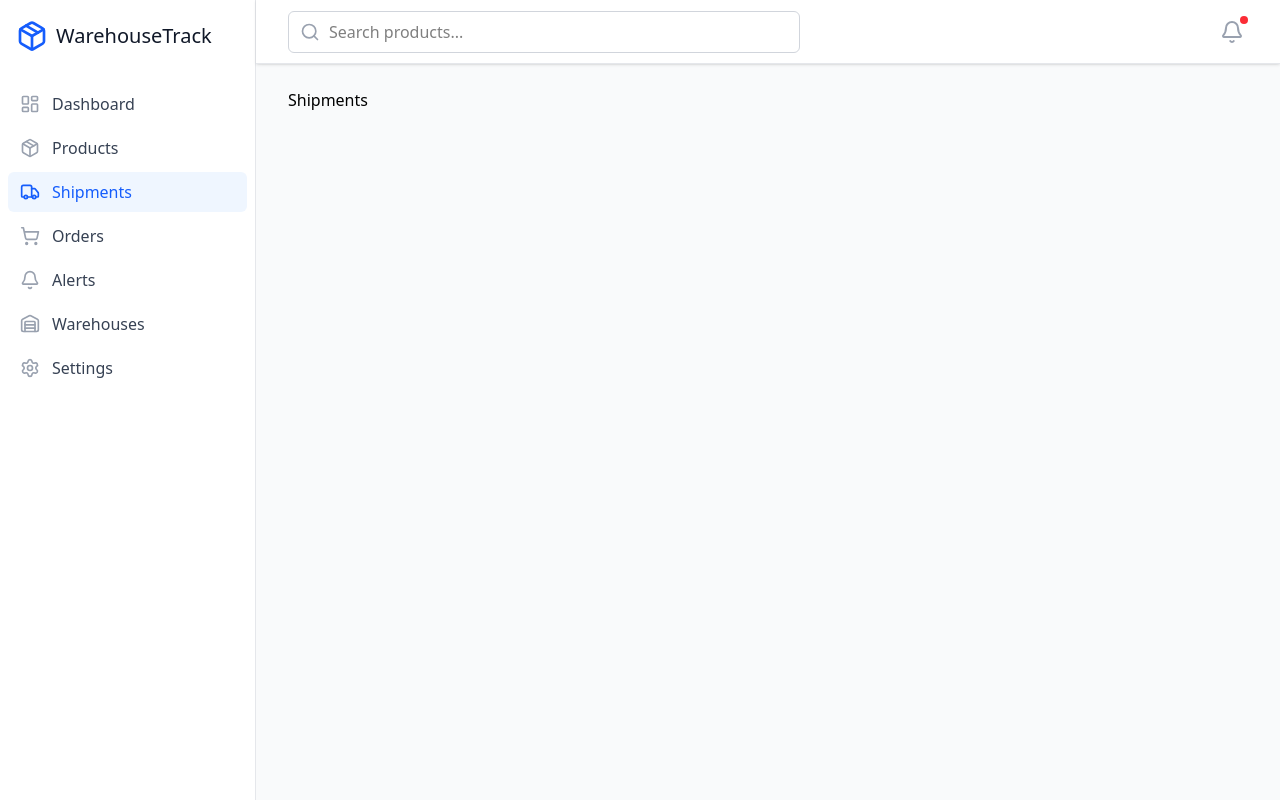
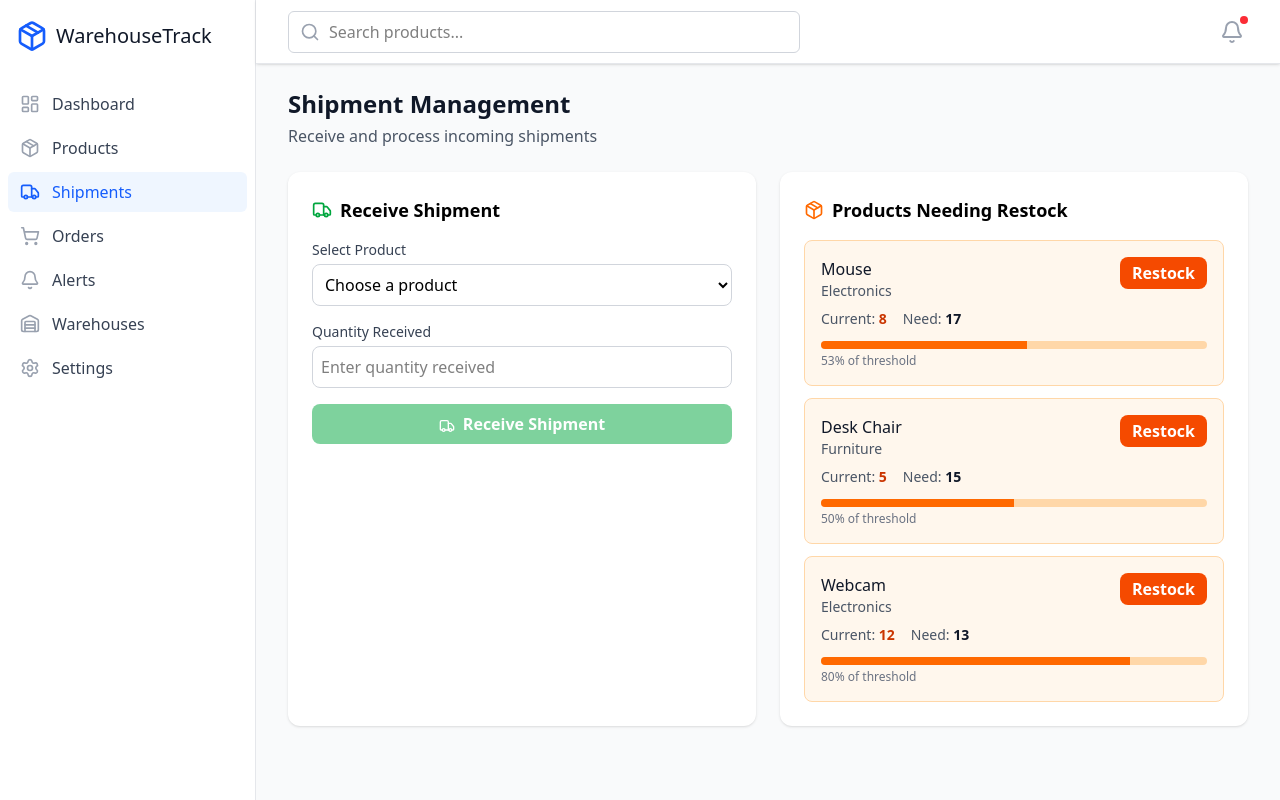
Before and after one commit to yjrajput/Warehouse-project, a React app in the folder frontend/: page / in a window 1280 px wide. Both pictures are taken after a click on the button "Shipments". Built offline with nearby package versions, Linux system fonts and the light colour scheme; the HTML template or start-up script is replaced by a standard one.

Commit message:
Shipment Component is complete

```diff
--- a/frontend/src/pages/Shipments.jsx
+++ b/frontend/src/pages/Shipments.jsx
@@ -1,9 +1,211 @@
-import React from 'react'
+import { useState } from 'react';
+import { TruckIcon, Package, CheckCircle } from 'lucide-react';
+import { useInventory } from '../contextAPI/InventoryContext';
+import { toast } from 'sonner';
 
 const Shipments = () => {
+  const { products, receiveShipment, selectedWarehouse } = useInventory();
+  const [selectedProduct, setSelectedProduct] = useState('');
+  const [quantity, setQuantity] = useState('');
+  const [showSuccess, setShowSuccess] = useState(false);
+
+
+  const filteredProducts =
+    selectedWarehouse === 'all'
+      ? products
+      : products.filter((p) => p.warehouseId === selectedWarehouse);
+
+
+  const product = products.find((p) => p.id === selectedProduct);
+
+
+  const handleSubmit = (e) => {
+    e.preventDefault();
+
+    if (!selectedProduct) {
+      toast.error('Please select a product');
+      return;
+    }
+
+    const qty = parseInt(quantity, 10);
+    if (!qty || qty <= 0) {
+      toast.error('Please enter a valid quantity');
+      return;
+    }
+
+    receiveShipment(selectedProduct, qty);
+
+    setShowSuccess(true);
+    setTimeout(() => setShowSuccess(false), 2000);
+
+    setSelectedProduct('');
+    setQuantity('');
+  };
+
   return (
-    <div>Shipments</div>
-  )
-}
+    <div className="space-y-6">
 
-export default Shipments
+      <div>
+        <h1 className="text-2xl font-bold text-gray-900">Shipment Management</h1>
+        <p className="mt-1 text-gray-600">Receive and process incoming shipments</p>
+      </div>
+
+      <div className="grid grid-cols-1 gap-6 lg:grid-cols-2">
+
+        <div className="bg-white rounded-xl shadow p-6">
+          <h2 className="flex items-center gap-2 text-lg font-semibold mb-4">
+            <TruckIcon className="h-5 w-5 text-green-600" /> Receive Shipment
+          </h2>
+
+          <form onSubmit={handleSubmit} className="space-y-4">
+            <div className="space-y-1">
+              <label className="block text-sm font-medium text-gray-700">Select Product</label>
+              <select
+                value={selectedProduct}
+                onChange={(e) => setSelectedProduct(e.target.value)}
+                className="w-full border border-gray-300 rounded-lg p-2 focus:ring-2 focus:ring-blue-500 outline-none"
+              >
+                <option value="">Choose a product</option>
+                {filteredProducts.map((p) => (
+                  <option key={p.id} value={p.id}>
+                    {p.name} - Current: {p.quantity} units
+                  </option>
+                ))}
+              </select>
+            </div>
+
+
+            {selectedProduct && product && (
+              <div className="rounded-lg border border-blue-200 bg-blue-50 p-4 text-sm grid grid-cols-2 gap-4">
+                <div>
+                  <p className="text-gray-600">Current Stock</p>
+                  <p className="text-gray-900 font-medium">{product.quantity} units</p>
+                </div>
+                <div>
+                  <p className="text-gray-600">Reorder Threshold</p>
+                  <p className="text-gray-900 font-medium">{product.reorderThreshold} units</p>
+                </div>
+                <div>
+                  <p className="text-gray-600">Category</p>
+                  <p className="text-gray-900 font-medium">{product.category}</p>
+                </div>
+                <div>
+                  <p className="text-gray-600">Status</p>
+                  <p
+                    className={`font-medium ${
+                      product.quantity <= product.reorderThreshold ? 'text-orange-600' : 'text-green-600'
+                    }`}
+                  >
+                    {product.quantity <= product.reorderThreshold ? 'Low Stock' : 'Sufficient'}
+                  </p>
+                </div>
+              </div>
+            )}
+
+
+            <div className="space-y-1">
+              <label className="block text-sm font-medium text-gray-700">Quantity Received</label>
+              <input
+                type="number"
+                min="1"
+                value={quantity}
+                onChange={(e) => setQuantity(e.target.value)}
+                placeholder="Enter quantity received"
+                className="w-full border border-gray-300 rounded-lg p-2 focus:ring-2 focus:ring-blue-500 outline-none"
+              />
+            </div>
+
+
+            {selectedProduct && quantity && product && parseInt(quantity, 10) > 0 && (
+              <div className="rounded-lg border border-green-200 bg-green-50 p-4 text-sm">
+                <p className="text-gray-600">New Stock Level</p>
+                <p className="text-2xl text-green-700 font-semibold">
+                  {product.quantity + parseInt(quantity, 10)} units
+                </p>
+              </div>
+            )}
+
+            <button
+              type="submit"
+              disabled={!selectedProduct || !quantity}
+              className="w-full bg-green-600 hover:bg-green-700 text-white font-semibold py-2 rounded-lg disabled:opacity-50"
+            >
+              <TruckIcon className="inline-block mr-2 h-4 w-4" />
+              Receive Shipment
+            </button>
+
+            {showSuccess && (
+              <div className="mt-4 flex items-center gap-2 rounded-lg bg-green-100 p-4 text-green-700 font-medium">
+                <CheckCircle className="h-5 w-5" />
+                <span>Shipment received successfully!</span>
+              </div>
+            )}
+          </form>
+        </div>
+
+        <div className="bg-white rounded-xl shadow p-6">
+          <h2 className="flex items-center gap-2 text-lg font-semibold mb-4">
+            <Package className="h-5 w-5 text-orange-500" /> Products Needing Restock
+          </h2>
+
+          <div className="space-y-3 max-h-[500px] overflow-y-auto">
+            {filteredProducts.filter((p) => p.quantity <= p.reorderThreshold).length === 0 ? (
+              <div className="py-12 text-center text-gray-600">✅ All products are well stocked!</div>
+            ) : (
+              filteredProducts
+                .filter((p) => p.quantity <= p.reorderThreshold)
+                .map((product) => (
+                  <div key={product.id} className="rounded-lg border border-orange-200 bg-orange-50 p-4">
+                    <div className="flex items-start justify-between">
+                      <div className="flex-1">
+                        <h4 className="text-gray-900 font-medium">{product.name}</h4>
+                        <p className="text-sm text-gray-600">{product.category}</p>
+                        <div className="mt-2 flex items-center gap-4 text-sm">
+                          <div>
+                            <span className="text-gray-600">Current: </span>
+                            <span className="text-orange-700 font-semibold">{product.quantity}</span>
+                          </div>
+                          <div>
+                            <span className="text-gray-600">Need: </span>
+                            <span className="text-gray-900 font-semibold">
+                              {Math.max(0, product.reorderThreshold - product.quantity + 10)}
+                            </span>
+                          </div>
+                        </div>
+                      </div>
+                      <button
+                        onClick={() => {
+                          setSelectedProduct(product.id);
+                          setQuantity(
+                            Math.max(0, product.reorderThreshold - product.quantity + 10).toString()
+                          );
+                        }}
+                        className="bg-orange-600 hover:bg-orange-700 text-white font-semibold py-1 px-3 rounded-lg"
+                      >
+                        Restock
+                      </button>
+                    </div>
+
+
+                    <div className="mt-3 h-2 w-full rounded-full bg-orange-200 overflow-hidden">
+                      <div
+                        className="h-full bg-orange-500"
+                        style={{
+                          width: `${Math.min(100, (product.quantity / product.reorderThreshold) * 100)}%`,
+                        }}
+                      />
+                    </div>
+                    <p className="mt-1 text-xs text-gray-500">
+                      {Math.round((product.quantity / product.reorderThreshold) * 100)}% of threshold
+                    </p>
+                  </div>
+                ))
+            )}
+          </div>
+        </div>
+      </div>
+    </div>
+  );
+};
+
+export default Shipments;
```
